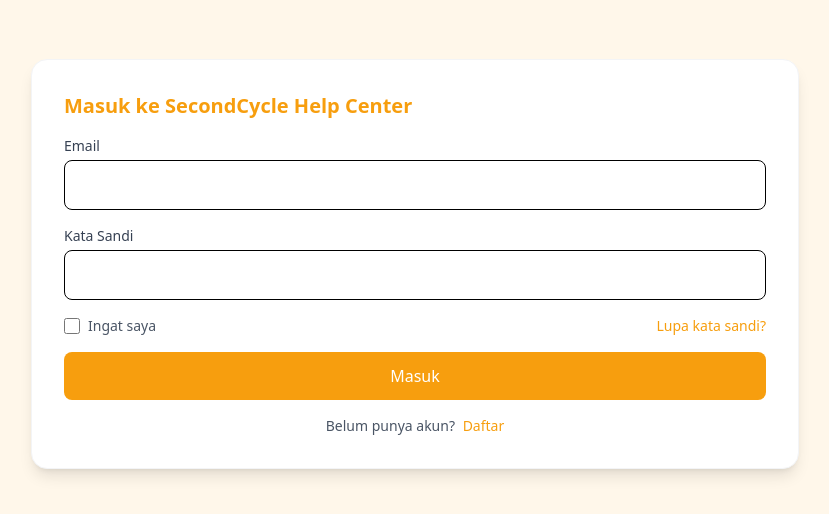
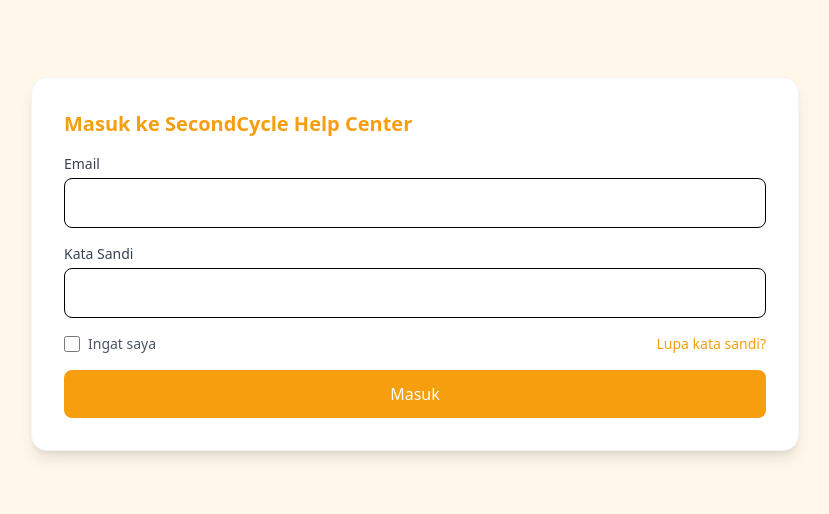
Before and after one commit to notcikken/HD-ECOM-FE, a Nuxt app: page /login in a window 1280 px wide. Shown: the part 136-650 px from the top of the page, without its empty margins (225-1054 px from the left). Built offline with nearby package versions, Linux system fonts and the light colour scheme; no server answers.

Commit message:
fix(Login): remove signup link from login form

```diff
--- a/app/pages/login.vue
+++ b/app/pages/login.vue
@@ -139,15 +139,6 @@
             </button>
           </div>
 
-          <div class="text-sm text-center text-gray-600">
-            Belum punya akun?
-            <NuxtLink
-              to="/signup"
-              class="text-[#F79E0E] font-medium hover:underline ml-1"
-              >Daftar</NuxtLink
-            >
-          </div>
-
           <p v-if="error" class="text-sm text-red-600 mt-2">{{ error }}</p>
           <p v-if="successMessage" class="text-sm text-green-600 mt-2">
             {{ successMessage }}
```
